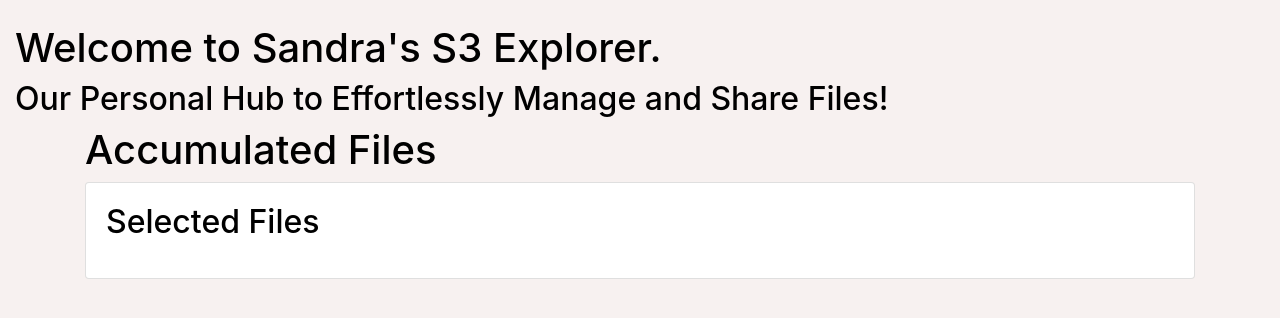
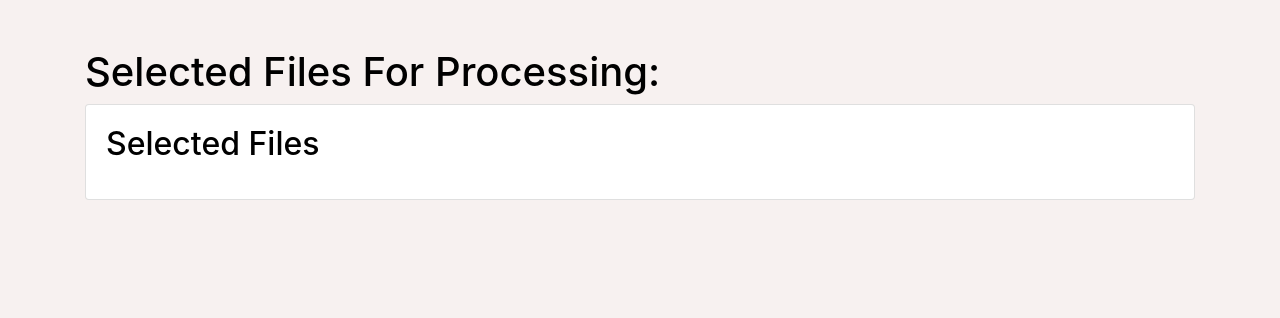
Before and after one commit to DavidRand75/sandrapg, a Flask app: page /show_accumulated_files in a window 1280 px wide. Shown: the part 80-398 px from the top of the page. Run offline with Flask 3, Linux system fonts and the light colour scheme; data that the repository does not hold is empty; some libraries are stand-ins or nearby versions.

Commit message:
Building processing template for selected files ..

```diff
--- a/templates/_op_on_files.html
+++ b/templates/_op_on_files.html
@@ -1,5 +1,5 @@
 <div class="container">
-    <h1>Accumulated Files</h1>
+    <h1>Selected Files For Processing:</h1>
 
     <!-- Card to display the accumulated files -->
     <div class="card">
--- a/templates/navbar.html
+++ b/templates/navbar.html
@@ -14,7 +14,7 @@
         <div class="collapse navbar-collapse" id="navbarNav">
             <ul class="navbar-nav navbar-custom-text" > <!-- Added custom class here -->
                 <li class="nav-item">
-                    <a class="nav-link active" aria-current="page" href="#">Home</a>
+                    <a class="nav-link active" aria-current="page" href="{{ url_for('home') }}">Home</a>
                 </li>
                 <li class="nav-item">
                     <a class="nav-link" href="#">Manage Files</a>
--- a/templates/show_accumulated_files.html
+++ b/templates/show_accumulated_files.html
@@ -8,8 +8,7 @@
 
 {% block content %}
     <br>
-    <h1>Welcome to Sandra's S3 Explorer.</h1>
-    <h2>Our Personal Hub to Effortlessly Manage and Share Files!</h2>
+    <br>
 
     <!-- Include the S3 Explorer here -->
     {% include '_op_on_files.html' %}
```
